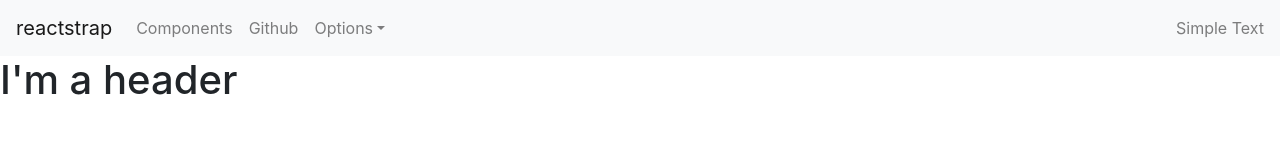
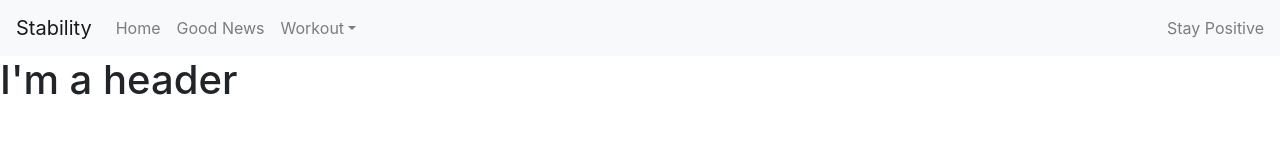
Before and after one commit to b-bryant18/Mental-Health, a React (Create React App) app in the folder mental_react/: page /cardio in a window 1280 px wide. Shown: the top 160 px of the page. Built offline with nearby package versions, Linux system fonts and the light colour scheme.

Commit message:
Added paths for Cardio, strength, and news pages. Created pages for each of those paths

```diff
--- a/mental_react/src/App.js
+++ b/mental_react/src/App.js
@@ -3,10 +3,12 @@ import {BrowserRouter as Router, Route} from "react-router-dom";
 import Header from "./components/Header";
 import Wrapper from "./components/Wrapper";
 import Home from "./pages/Home";
-import Workout from "./pages/Workout";
+import Cardio from "./pages/Cardio";
+import Strength from "./pages/Strength";
 import Footer from "./components/Footer";
 import Navigation from './components/Navbar';
 import './App.css';
+import GoodNews from './pages/News';
 
 function App() {
   return (
@@ -17,7 +19,9 @@ function App() {
         <Wrapper>
           <Route path ="/" component ={Home} />
           <Route path = "/home" component = {Home} />
-          <Route path = "/workout" component = {Workout} />
+          <Route path = "/cardio" component = {Cardio} />
+          <Route path = "/strength" component = {Strength} />
+          <Route path = "/news" component = {GoodNews} />
         </Wrapper>
         <Footer />
       </Router>
--- a/mental_react/src/components/Navbar/index.js
+++ b/mental_react/src/components/Navbar/index.js
@@ -1,4 +1,4 @@
-import React, {useState} from 'react';
+import React, { useState } from 'react';
 import {
     Collapse,
     Navbar,
@@ -21,36 +21,32 @@ const Navigation = (props) => {
 
     return (
         <div>
-            <Navbar color="light" light expand="md">
-                <NavbarBrand href="/">reactstrap</NavbarBrand>
+            <Navbar color="light" light expand="lg">
+                <NavbarBrand href="/">Stability</NavbarBrand>
                 <NavbarToggler onClick={toggle} />
                 <Collapse isOpen={isOpen} navbar>
                     <Nav className="mr-auto" navbar>
                         <NavItem>
-                            <NavLink href="/components/">Components</NavLink>
+                            <NavLink href="/home">Home</NavLink>
                         </NavItem>
                         <NavItem>
-                            <NavLink href="https://github.com/reactstrap/reactstrap">Github</NavLink>
+                            <NavLink href="/news">Good News</NavLink>
                         </NavItem>
                         <UncontrolledDropdown nav inNavbar>
                             <DropdownToggle nav caret>
-                                Options
+                                Workout
                     </DropdownToggle>
                             <DropdownMenu right>
-                                <DropdownItem>
-                                    Option 1
+                                <DropdownItem href="/cardio">
+                                    Cardio
                         </DropdownItem>
-                                <DropdownItem>
-                                    Option 2
-                        </DropdownItem>
-                                <DropdownItem divider />
-                                <DropdownItem>
-                                    Reset
+                                <DropdownItem href="/strength">
+                                    Strength
                         </DropdownItem>
                             </DropdownMenu>
                         </UncontrolledDropdown>
                     </Nav>
-                    <NavbarText>Simple Text</NavbarText>
+                    <NavbarText>Stay Positive</NavbarText>
                 </Collapse>
             </Navbar>
         </div>
--- a/mental_react/src/pages/Workout.js
+++ b/mental_react/src/pages/Cardio.js
@@ -1,12 +1,12 @@
 import React from 'react';
 // import Row from '../components/Row';
 
-function Workout() {
+function Cardio() {
     return (
         <div>
-                <h1>Workout page </h1>
+                <h1>I am the cardio page </h1>
 
         </div>
-    )
+    );
 }
-export default Workout;
+export default Cardio;
--- /dev/null
+++ b/mental_react/src/pages/News.js
@@ -0,0 +1,11 @@
+import React from 'react';
+
+function GoodNews() {
+    return(
+        <div>
+            <h1>I am the Good News page</h1>
+        </div>
+    )
+}
+
+export default GoodNews;
--- /dev/null
+++ b/mental_react/src/pages/Strength.js
@@ -0,0 +1,12 @@
+import React from 'react';
+
+function Strength () {
+    return (
+        <div>
+            <h1>I am the strength page</h1>
+        </div>
+
+    );
+}
+
+export default Strength;
```
